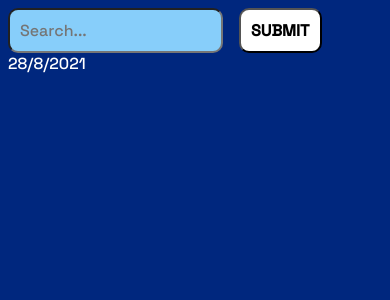
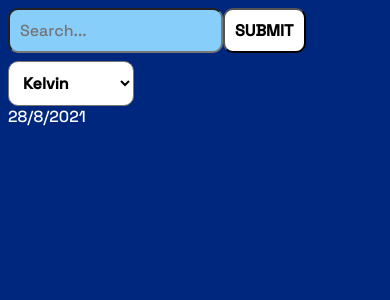
Before and after one commit to JEKO10/Weather-App, a React (Create React App) app: page / in a window 390 px wide. Shown: the top 300 px of the page. Built offline with nearby package versions, Linux system fonts and the light colour scheme.

Commit message:
temperature units convertor

```diff
--- a/src/App.js
+++ b/src/App.js
@@ -13,6 +13,7 @@ const api = {
 function App() {
   const [query, setQuery] = useState("");
   const [weather, setWeather] = useState([]);
+  const [unit, setUnit] = useState("");
   const inputFocus = React.useRef(null);
 
   const fetchData = async () => {
@@ -40,6 +41,8 @@ function App() {
   return (
     <>
       <section className="search">
+        <div className="first">
+          <div>
             <input
               type="text"
               placeholder="Search..."
@@ -59,7 +62,23 @@ function App() {
             >
               SUBMIT
             </button>
+          </div>
           <p id="date">{day + "/" + month + "/" + year}</p>
+        </div>
+        <select
+          name="units"
+          className="units"
+          onChange={(e) => {
+            if (e.target.value === "celsius" || "kelvin" || "fahrenheit") {
+              setUnit(e.target.value);
+            }
+          }}
+        >
+          <option value="kelvin">Kelvin</option>
+          <option value="celsius">Celsius</option>
+          <option value="fahrenheit">Fahrenheit</option>
+        </select>
+        <p id="smallDate">{day + "/" + month + "/" + year}</p>
       </section>
       {weather.cod === "404" || weather.cod === "400" ? (
         <p className="noCity">{weather.message}</p>
@@ -97,10 +116,46 @@ function App() {
             <BiWind id="wind" />
           </p>
           <div className="temp">
-            <p id="temp">Temperature: {weather.main.temp} K</p>
+            <p id="temp">
+              {unit === "celsius"
+                ? "Temperature: " +
+                  (weather.main.temp - 273.15).toString().slice(0, 5) +
+                  "°C"
+                : unit === "fahrenheit"
+                ? "Temperature: " +
+                  (weather.main.temp * (9 / 5) - 459.67)
+                    .toString()
+                    .slice(0, 5) +
+                  "°F"
+                : "Temperature: " + weather.main.temp + "K"}
+            </p>
             <div>
-              <p>Min: {weather.main.temp_min} K</p>
-              <p>Max: {weather.main.temp_max} K</p>
+              <p id="min">
+                {unit === "celsius"
+                  ? "Min: " +
+                    (weather.main.temp_min - 273.15).toString().slice(0, 5) +
+                    "°C"
+                  : unit === "fahrenheit"
+                  ? "Min: " +
+                    (weather.main.temp_min * (9 / 5) - 459.67)
+                      .toString()
+                      .slice(0, 5) +
+                    "°F"
+                  : "Min: " + weather.main.temp_min + "K"}
+              </p>
+              <p id="max">
+                {unit === "celsius"
+                  ? "Max: " +
+                    (weather.main.temp_max - 273.15).toString().slice(0, 5) +
+                    "°C"
+                  : unit === "fahrenheit"
+                  ? "Max: " +
+                    (weather.main.temp_max * (9 / 5) - 459.67)
+                      .toString()
+                      .slice(0, 5) +
+                    "°F"
+                  : "Max: " + weather.main.temp_max + "K"}
+              </p>
             </div>
           </div>
           <div className="zenit">
--- a/src/index.css
+++ b/src/index.css
@@ -17,15 +17,23 @@ body {
   font-size: 2rem;
 }
 
-.btns * {
-  margin: 0 20px;
+.search div {
+  display: flex;
+  justify-content: space-between;
+  align-items: center;
 }
 
 input,
-button {
+button,
+.units {
   font-size: 2rem;
   padding: 10px;
   border-radius: 10px;
+}
+
+.units {
+  font-size: 1.5rem;
+  margin-bottom: 2rem;
 }
 
 input {
@@ -34,7 +42,8 @@ input {
   margin-right: 2rem;
 }
 
-button {
+button,
+.units {
   background-color: #fff;
   font-weight: 700;
 }
@@ -158,7 +167,11 @@ button {
   color: #a3a3a3;
 }
 
-@media screen and (max-width: 667px) {
+#smallDate {
+  display: none;
+}
+
+@media screen and (max-width: 778px) {
   .btns * {
     margin: 0 5px;
   }
@@ -176,7 +189,41 @@ button {
     font-size: 1rem;
   }
 
+  .units {
+    font-size: 1rem;
+    margin-top: 0.5rem;
+  }
+
   #date {
     font-size: 1rem;
   }
 }
+
+@media screen and (max-width: 415px) {
+  #date {
+    display: none;
+  }
+
+  #temp {
+    font-size: 1.5rem;
+  }
+
+  .temp div * {
+    padding: 0 5px;
+    font-size: 1.2rem;
+  }
+
+  #smallDate {
+    display: block;
+    margin-top: 0;
+    margin-bottom: 2rem;
+  }
+
+  input {
+    margin-right: 0;
+  }
+
+  .units {
+    margin-bottom: 0;
+  }
+}
```
Lines whose indentation alone changed are shown as unchanged.
